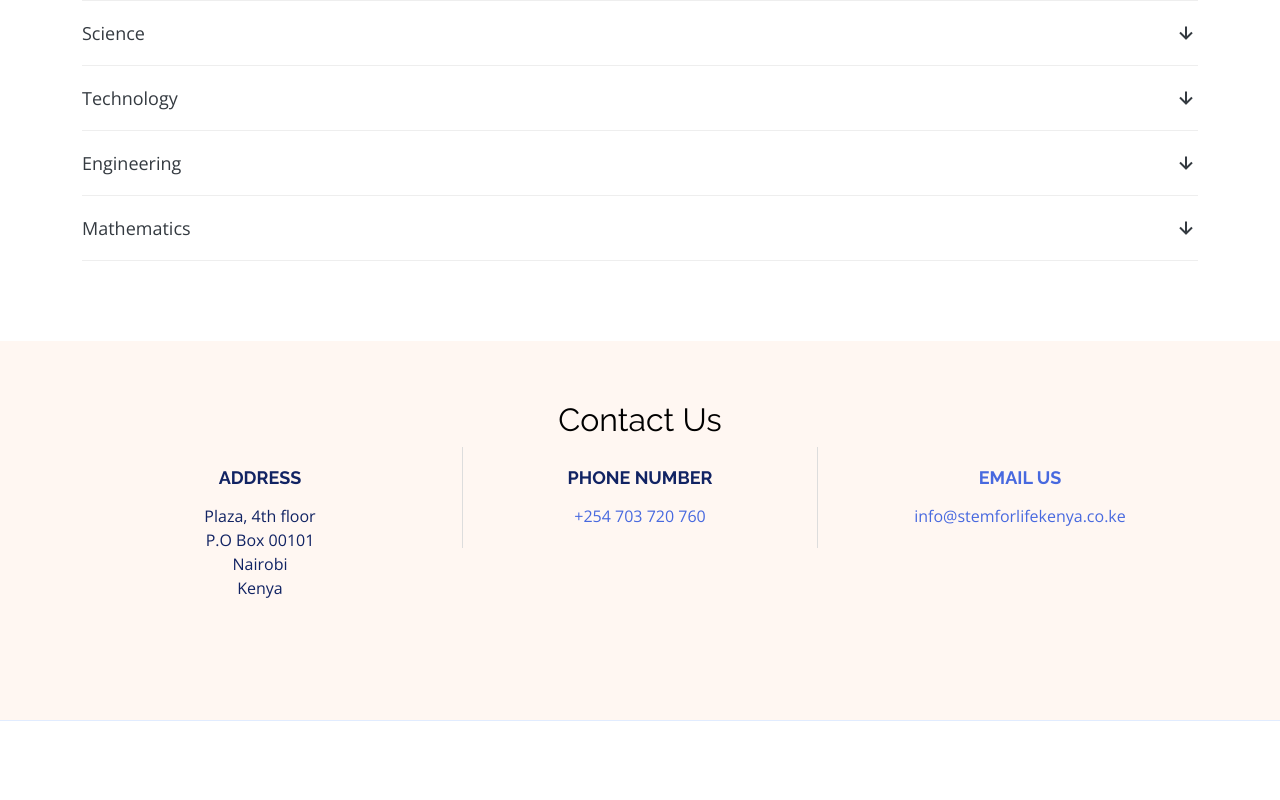
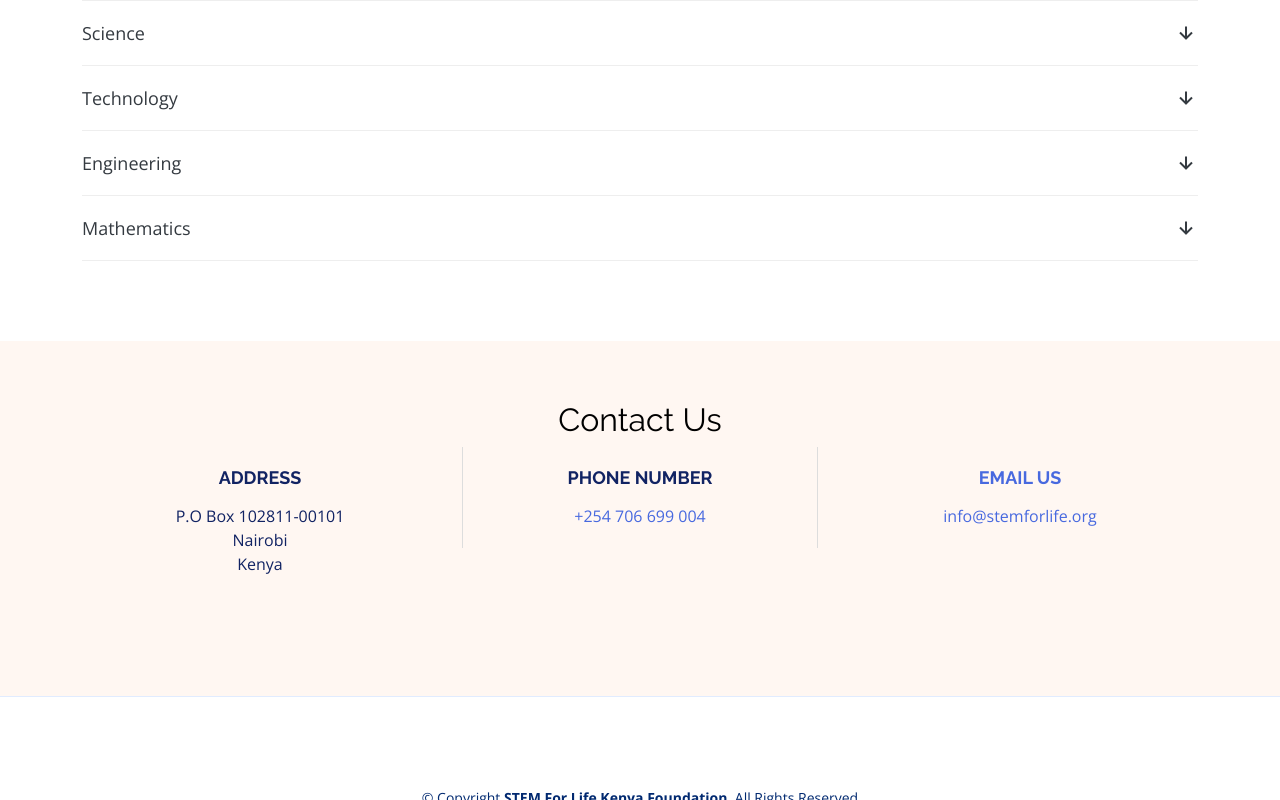
Before and after one commit to mugambijavan/STEM, a plain HTML site: page index.html in a window 1280 px wide. Shown: the part 2927-3727 px from the top of the page. Drawn offline with nearby package versions, Linux system fonts and the light colour scheme.

Commit message:
contacts

```diff
--- a/index.html
+++ b/index.html
@@ -105,7 +105,7 @@
               </div>
               <div class="card-body">
                 <h5 class="card-title"><a href="">Our Mission</a></h5>
-                <p class="card-text">Our Mission is to increase the number of STEM graduates in Kenyan to become inventors and change the continent through scientific solutions and products that will help solve world problems, find cures to diseases and invent machines that will take Kenya to the future </p>
+                <p class="card-text">Our Mission is to increase the number of graduates in Kenya to become inventors and change the continent through scientific solutions and products that will help solve world problems, find cures to diseases and invent machines that will take Kenya to the future </p>
               </div>
             </div>
           </div>
@@ -276,21 +276,21 @@
 
 
               <h3>Address</h3>
-              <address><p> Plaza, 4th floor <br>P.O Box 00101 <br>Nairobi<br>Kenya</p></address>
+              <address><p>P.O Box 102811-00101 <br>Nairobi<br>Kenya</p></address>
             </div>
           </div>
 
           <div class="col-md-4">
             <div class="contact-phone">
               <h3>Phone Number</h3>
-              <p><a href="tel:+254703720760">+254 703 720 760</a></p>
+              <p><a href="tel:+254706699004">+254 706 699 004</a></p>
             </div>
           </div>
 
           <div class="col-md-4">
             <div class="contact-email">
-                  <h3><a href="mailto:info@stemforlifekenya.co.ke" target="_blank">Email Us</a></h3>
-                  <a href="mailto:info@stemforlifekenya.co.ke" target="_blank">info@stemforlifekenya.co.ke</a>
+                  <h3><a href="mailto:info@stemforlife.org" target="_blank">Email Us</a></h3>
+                  <a href="mailto:info@stemforlife.org" target="_blank">info@stemforlife.org</a>
             </div>
           </div>
 
```
Also changed, not shown: 3 other files.
